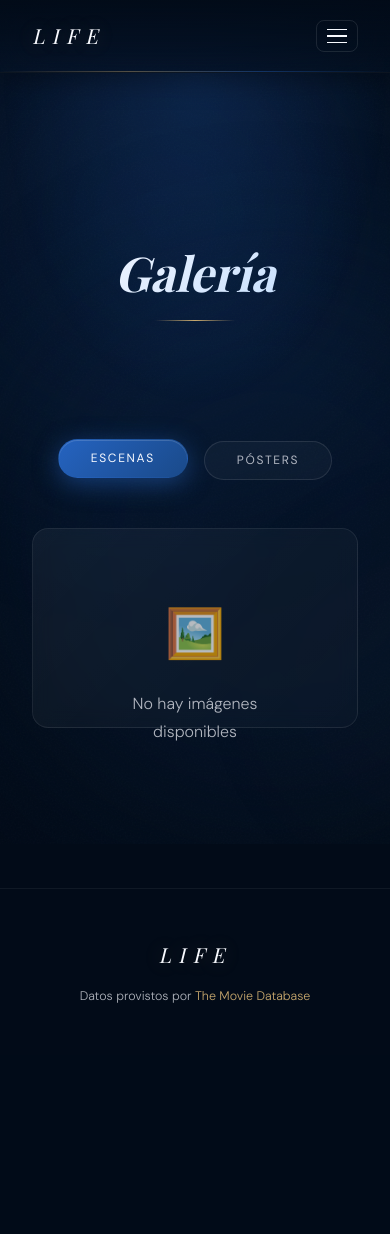
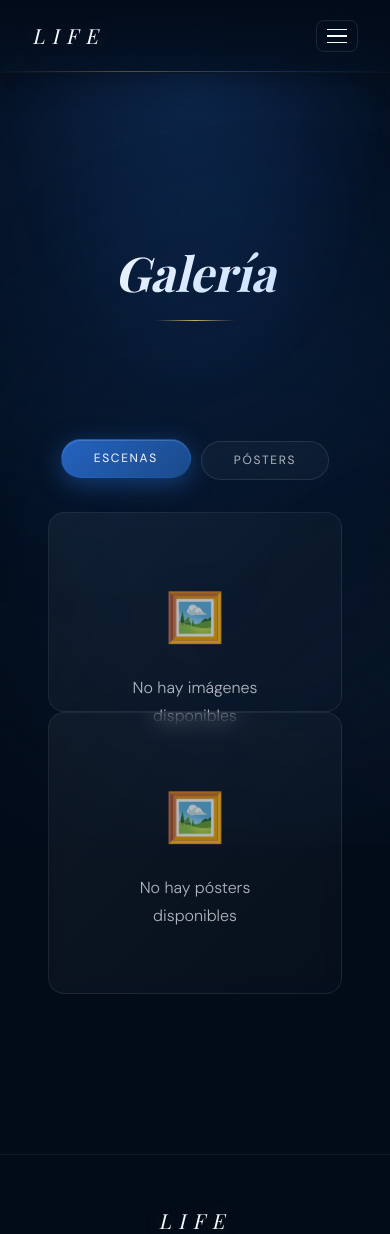
Before and after one commit to michelle-montoya/life, a Flask app: page /galeria in a window 390 px wide. Shown: the top 1234 px of the page. Before the commit the page ends 1003 px from the top, so only its background shows below. Run offline with Flask 3, Linux system fonts and the light colour scheme; data that the repository does not hold is empty; parts of the project's set-up code (start-up, migrations or seed data) failed here and were passed over; some web fonts are replaced.

Commit message:
diecisieteavocommitlife

```diff
--- a/static/css/main.css
+++ b/static/css/main.css
@@ -621,6 +621,64 @@ a { color: inherit; }
         display: block !important; /* Asegura que no se oculten */
     }
 
+        /* ================= GALERÍA (Móvil) ================= */
+
+    /* Contenedor de las pestañas (Backdrops / Posters) */
+    .gallery-tabs {
+        display: flex !important;
+        flex-wrap: wrap !important; /* Si hay muchas pestañas, bajan a la siguiente fila */
+        justify-content: center !important;
+        gap: 10px !important;
+        margin-bottom: 2rem !important;
+        padding: 0 10px !important;
+    }
+
+    .gallery-tab {
+        padding: 8px 15px !important;
+        font-size: 0.9rem !important;
+        flex: 1 1 auto !important; /* Se ajustan al ancho disponible */
+        text-align: center !important;
+    }
+
+    /* La cuadrícula de imágenes */
+    .backdrops-grid,
+    .posters-grid,
+    .gallery-grid {
+        display: grid !important;
+        grid-template-columns: 1fr !important; /* Una imagen debajo de la otra */
+        gap: 1.5rem !important;
+        padding: 0 1rem !important;
+        width: 100% !important;
+        box-sizing: border-box !important;
+    }
+
+    /* Cada tarjeta de imagen en la galería */
+    .gallery-item,
+    .backdrop-item {
+        width: 100% !important;
+        border-radius: 12px !important;
+        overflow: hidden !important;
+        background: rgba(255, 255, 255, 0.05) !important;
+        box-shadow: 0 4px 15px rgba(0,0,0,0.3) !important;
+    }
+
+    /* La imagen como tal */
+    .gallery-item img,
+    .backdrop-item img,
+    .backdrops-grid img {
+        width: 100% !important;
+        height: auto !important; /* Mantiene la proporción original */
+        display: block !important;
+        object-fit: cover !important; /* Para que llenen el espacio sin deformarse */
+    }
+
+
+    .backdrops-grid, .posters-grid {
+        grid-template-columns: repeat(2, 1fr) !important;
+        gap: 10px !important;
+    }
+
+
     /* ================= TEMPORADAS ================= */
 
     /* 1. LOS 3 CUADRITOS DE ARRIBA (Temporadas, Episodios, Año) */
```
